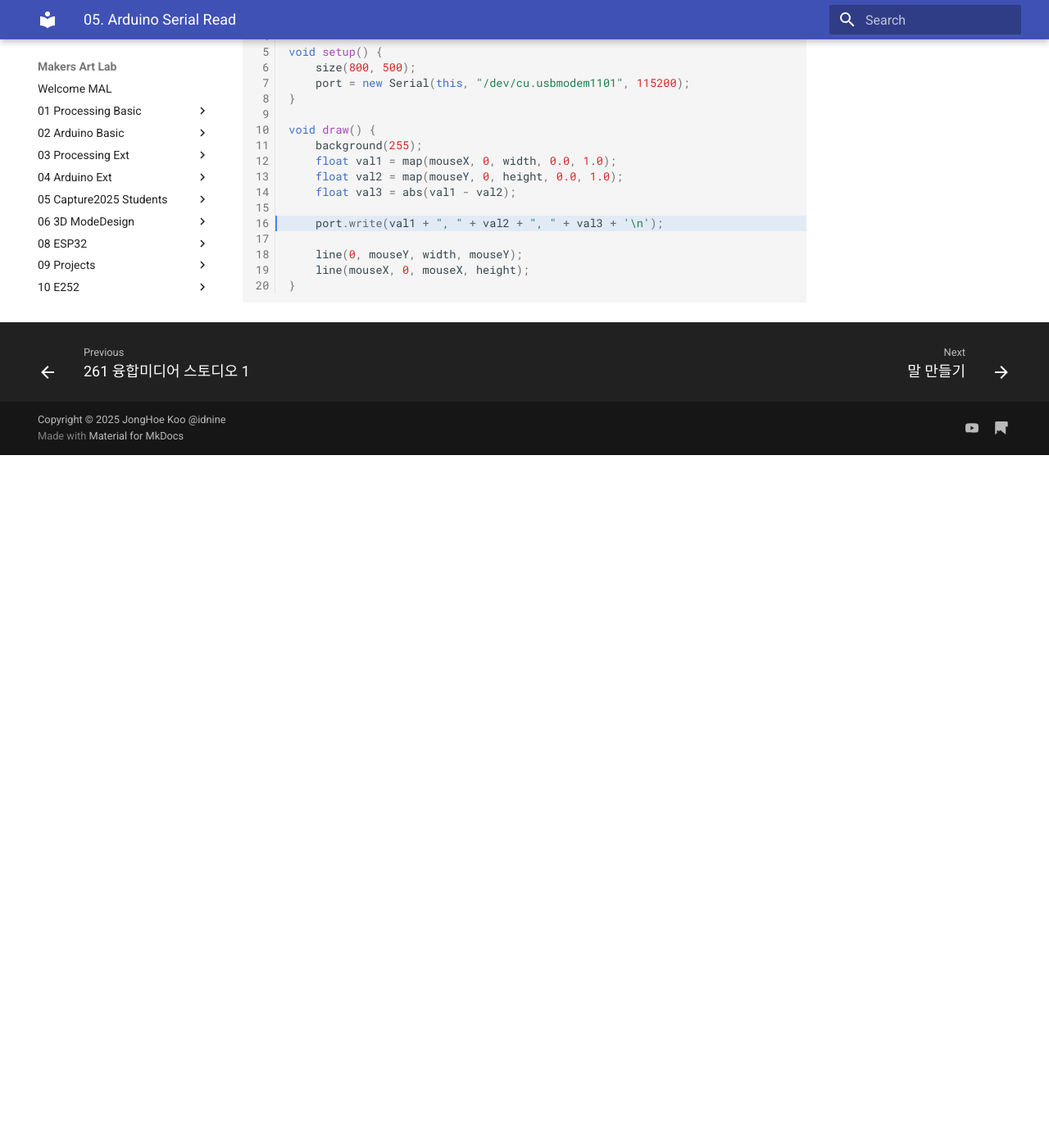
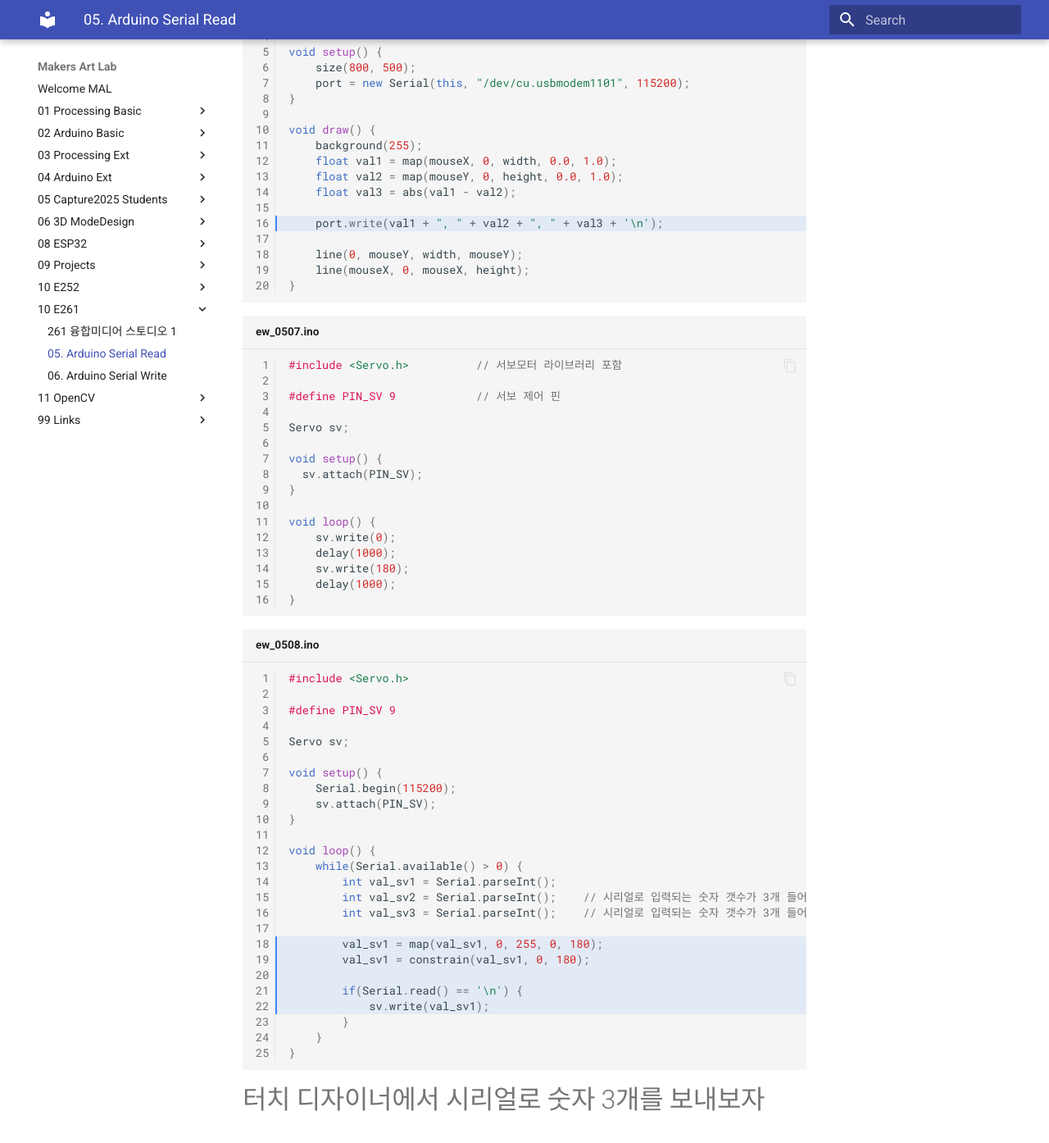
Before and after one commit to jonghoe9/makers-art-lab, an MkDocs documentation site: the page built from docs/10_E261/05_Arduino_Serial.md, in a window 1280 px wide and 1400 px high, scrolled down 3320 px. Shown: the top 1394 px of the window at 82% size. Built offline with MkDocs 1.6.1 and Material for MkDocs 9.7.7, drawn with Linux system fonts in a browser that asks for light colours; before the commit the page ends 3875 px from its top, so only the background shows below that; some of the changed text lies outside the part shown.

Commit message:
261-05 추가 정리

````diff
--- a/docs/261_ConvMediaStudio/05_Arduino_Serial.md
+++ b/docs/10_E261/05_Arduino_Serial.md
@@ -172,3 +172,61 @@ void draw() {
     line(mouseX, 0, mouseX, height);
 }
 ```
+
+
+```cpp title="ew_0507.ino" linenums="1" hl_lines="18-22"
+#include <Servo.h>          // 서보모터 라이브러리 포함
+
+#define PIN_SV 9            // 서보 제어 핀
+
+Servo sv;
+
+void setup() {
+  sv.attach(PIN_SV);
+}
+
+void loop() {
+    sv.write(0);
+    delay(1000);
+    sv.write(180);
+    delay(1000);
+}
+```
+
+```cpp title="ew_0508.ino" linenums="1" hl_lines="18-22"
+#include <Servo.h>
+
+#define PIN_SV 9
+
+Servo sv;
+
+void setup() {
+    Serial.begin(115200);
+    sv.attach(PIN_SV);
+}
+
+void loop() {
+    while(Serial.available() > 0) {
+        int val_sv1 = Serial.parseInt();
+        int val_sv2 = Serial.parseInt();    // 시리얼로 입력되는 숫자 갯수가 3개 들어오니 일단 읽기는 한다
+        int val_sv3 = Serial.parseInt();    // 시리얼로 입력되는 숫자 갯수가 3개 들어오니 일단 읽기는 한다
+
+        val_sv1 = map(val_sv1, 0, 255, 0, 180);
+        val_sv1 = constrain(val_sv1, 0, 180);
+
+        if(Serial.read() == '\n') {
+            sv.write(val_sv1);
+        }
+    }
+}
+```
+
+# 터치 디자이너에서 시리얼로 숫자 3개를 보내보자
+
+![터치디자이너 시리얼 보내기](../img/261_05_td.png)
+
+- LFO : 신호 발생
+- Math : 신호 출력 범위 조절
+- Null : 출력 정리
+- Chop to Exec : 채널의 변화에서 뭔가(시리얼)를 실행한다
+- Seial : 출력 포트 지정
````
Also changed, not shown: docs/10_E261/06_Arduino_SerialWrite.md (added, +39 -0 lines), docs/10_E261/index.md (renamed from docs/261_ConvMediaStudio/index.md), docs/img/261_05_td.png (added).
